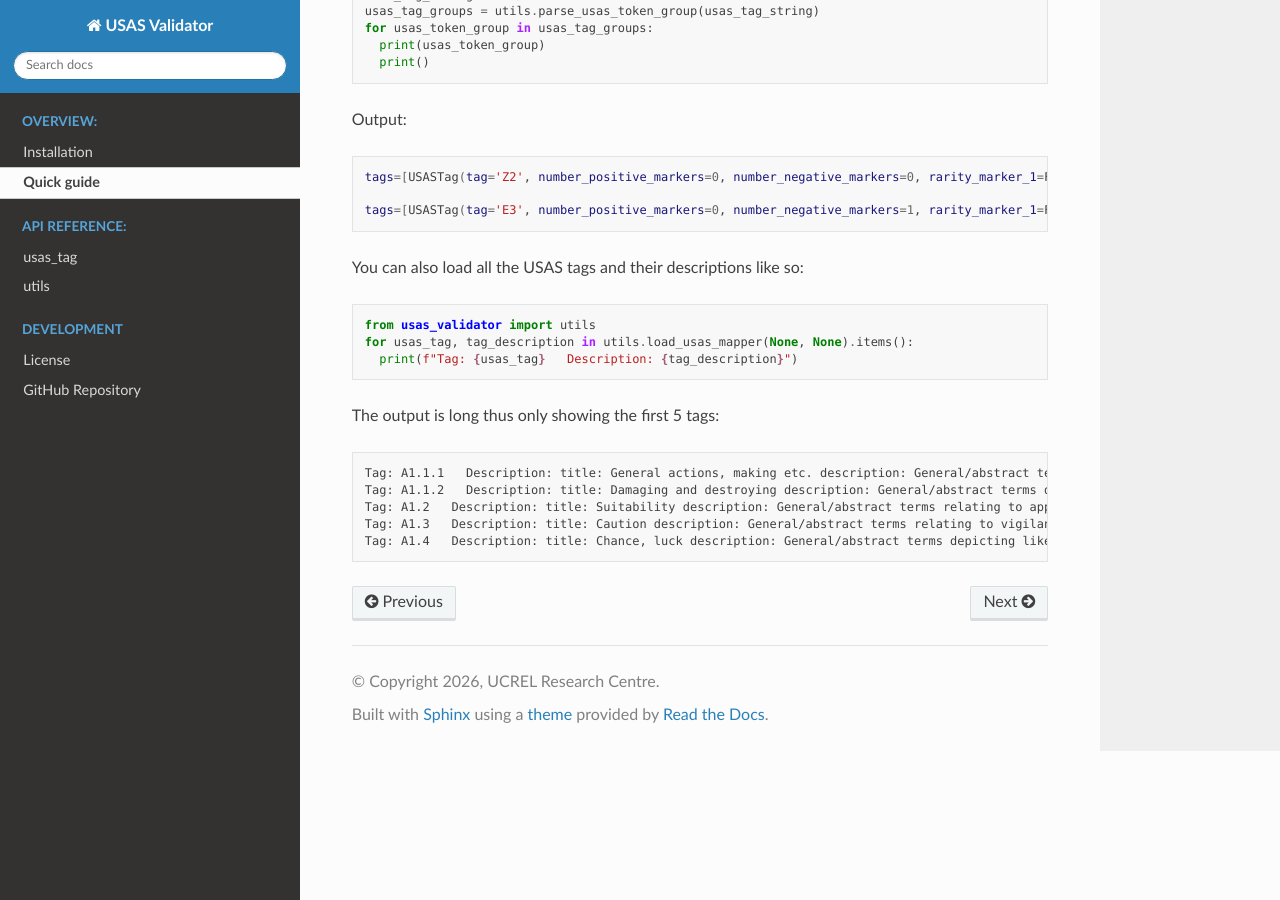
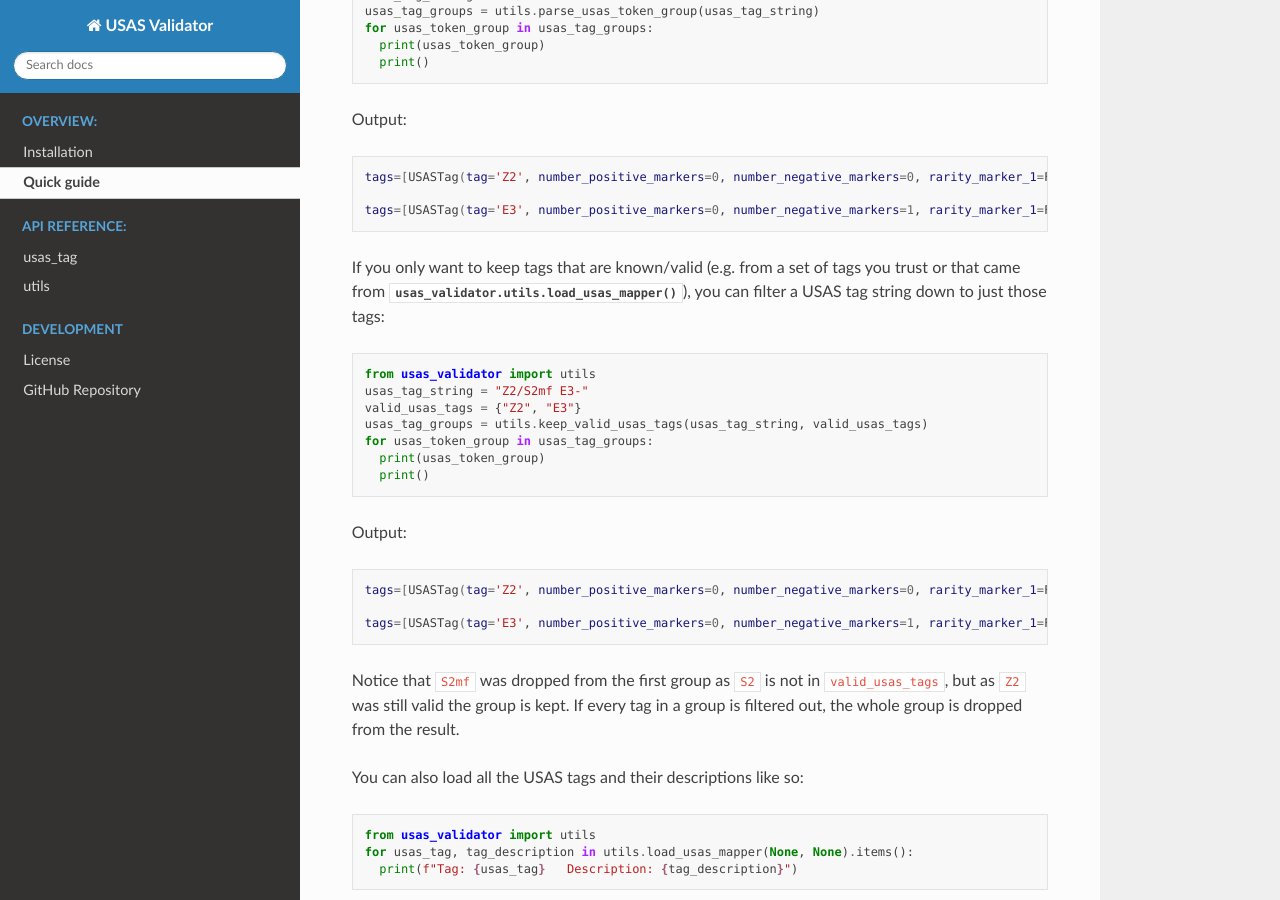
Before and after one commit to UCREL/USAS-Validator, a Sphinx documentation site: the page built from docs/source/overview/quick_guide.md, in a window 1280 px wide and 900 px high, scrolled down 276 px. Built offline with Sphinx 7.4.7 and the Read the Docs theme 3.1.0, drawn with Linux system fonts in a browser that asks for light colours.

Commit message:
Example of how to use the keep_valid_usas_tags function in quick start guide

````diff
--- a/docs/source/overview/quick_guide.md
+++ b/docs/source/overview/quick_guide.md
@@ -1,7 +1,7 @@
 # Quick guide
 
 ```{eval-rst}
-If you have a a list of USAS semantic tags in a String like so it will validate that they follow the USAS semantic tag schema and return them as a :py:class:`list` of :py:class:`usas_validator.usas_tag.USASTagGroup`:
+If you have a a list of USAS semantic tags in a String like so it will validate that they follow the USAS semantic tag schema and return them as a :class:`list` of :class:`usas_validator.usas_tag.USASTagGroup`:
 ```
 
 ``` python
@@ -20,6 +20,29 @@ tags=[USASTag(tag='Z2', number_positive_markers=0, number_negative_markers=0, ra
 tags=[USASTag(tag='E3', number_positive_markers=0, number_negative_markers=1, rarity_marker_1=False, rarity_marker_2=False, female=False, male=False, antecedents=False, neuter=False, idiom=False)]
 ```
 
+```{eval-rst}
+If you only want to keep tags that are known/valid (e.g. from a set of tags you trust or that came from :func:`usas_validator.utils.load_usas_mapper`), you can filter a USAS tag string down to just those tags:
+```
+
+``` python
+from usas_validator import utils
+usas_tag_string = "Z2/S2mf E3-"
+valid_usas_tags = {"Z2", "E3"}
+usas_tag_groups = utils.keep_valid_usas_tags(usas_tag_string, valid_usas_tags)
+for usas_token_group in usas_tag_groups:
+  print(usas_token_group)
+  print()
+```
+
+Output:
+``` bash
+tags=[USASTag(tag='Z2', number_positive_markers=0, number_negative_markers=0, rarity_marker_1=False, rarity_marker_2=False, female=False, male=False, antecedents=False, neuter=False, idiom=False)]
+
+tags=[USASTag(tag='E3', number_positive_markers=0, number_negative_markers=1, rarity_marker_1=False, rarity_marker_2=False, female=False, male=False, antecedents=False, neuter=False, idiom=False)]
+```
+
+Notice that `S2mf` was dropped from the first group as `S2` is not in `valid_usas_tags`, but as `Z2` was still valid the group is kept. If every tag in a group is filtered out, the whole group is dropped from the result.
+
 You can also load all the USAS tags and their descriptions like so:
 ``` python
 from usas_validator import utils
````
